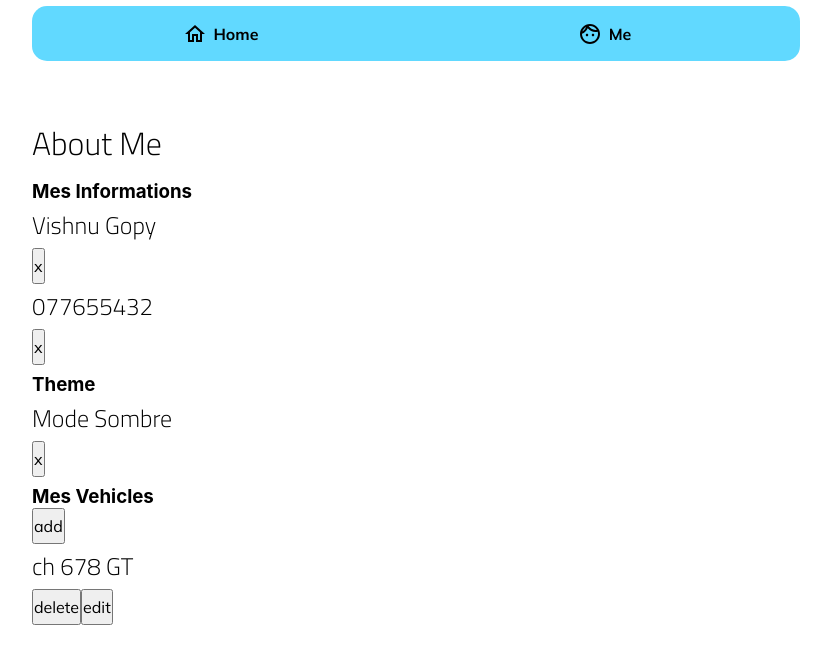
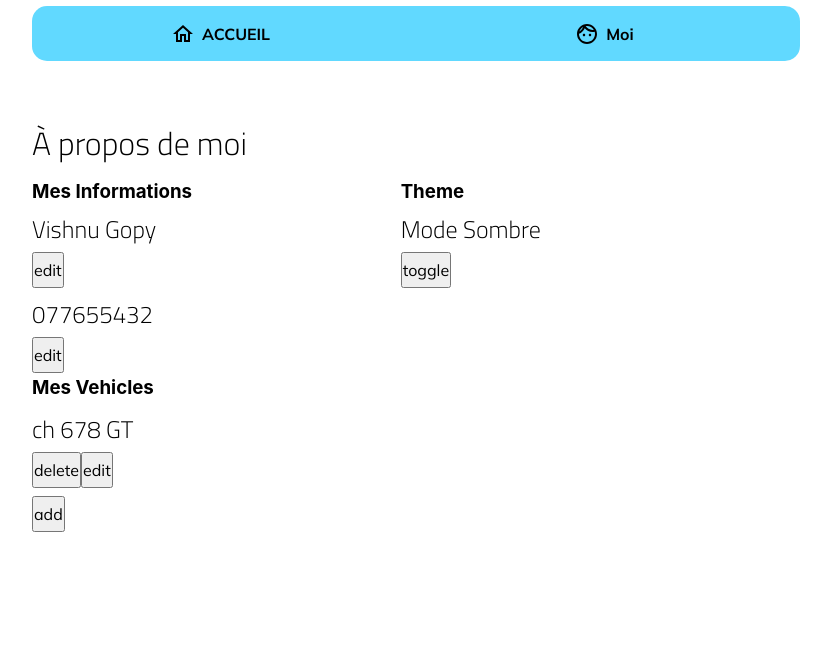
Before and after one commit to AlertnGo/AlertngoFront, a React (Create React App) app: page /me in a window 1280 px wide. Shown: the top 664 px of the page, without its empty margins (224-1055 px from the left). Built offline with nearby package versions, Linux system fonts and the light colour scheme.

Commit message:
working app

```diff
--- a/src/components/Header/index.js
+++ b/src/components/Header/index.js
@@ -11,14 +11,14 @@ function Header(props) {
         <Link to="/">
           <div className="navbutton borderleft">
             <HomeOutlinedIcon />
-            <p>Home</p>
+            <p>ACCUEIL</p>
           </div>
         </Link>
 
         <Link to="/me">
           <div className="navbutton borderright">
             <FaceOutlinedIcon />
-            <p>Me</p>
+            <p>Moi</p>
           </div>
         </Link>
 
--- a/src/components/MyProfile/index.js
+++ b/src/components/MyProfile/index.js
@@ -12,33 +12,32 @@ function MyProfile(props) {
 
   return (
     <section className="myprofile">
-      <section className="namesection">
+      <section className="devider">
         <h3>Mes Informations</h3>
         <div className="infos">
           <div className="infodiv">
             <h2>Vishnu Gopy</h2>
-            <button>x</button>
+            <button>edit</button>
           </div>
           <div className="infodiv">
             <h2>077655432</h2>
-            <button>x</button>
+            <button>edit</button>
           </div>
         </div>
       </section>
 
-      <section className="namesection">
+      <section className="devider">
         <h3>Theme</h3>
         <div className="infos">
           <div className="infodiv">
             <h2>Mode Sombre</h2>
-            <button>x</button>
+            <button>toggle</button>
           </div>
         </div>
       </section>
 
-      <section className="namesection">
+      <section className="devider">
         <h3>Mes Vehicles</h3>
-        <button>add</button>
         <div className="infos">
           <div className="infodiv">
             <h2>ch 678 GT</h2>
@@ -46,6 +45,7 @@ function MyProfile(props) {
             <button>edit</button>
           </div>
         </div>
+        <button>add</button>
       </section>
 
     </section>
--- a/src/components/MyProfile/style.scss
+++ b/src/components/MyProfile/style.scss
@@ -1,5 +1,21 @@
 @import "../../assets/main.scss";
 
 .myprofile{
+  display: flex;
+  flex-wrap: wrap;
+  justify-content: flex-start;
+  .devider{
+    width: 48%;
+    margin: 0%;
+    .infos{
+      .infodiv{
+        margin: 1% 0%;
 
+      }
+    }
+  }
+
+  .devider:nth-child(3){
+    width: 100%;
+  }
 }
--- a/src/components/Notification/index.js
+++ b/src/components/Notification/index.js
@@ -1,12 +1,12 @@
 import React, { useState, useEffect } from "react";
 import "./style.scss";
-import CloseOutlinedIcon from '@material-ui/icons/CloseOutlined';
+import HighlightOffOutlinedIcon from '@material-ui/icons/HighlightOffOutlined';
 
 function Notification(props) {
   return (
     <div className="notification">
       <p>{props.notif}</p>
-      <p  className="close" onClick={props.unsetfunction}><CloseOutlinedIcon/></p>
+      <p  className="close" onClick={props.unsetfunction}><HighlightOffOutlinedIcon/></p>
     </div>
   );
 }
--- a/src/components/Notification/style.scss
+++ b/src/components/Notification/style.scss
@@ -4,29 +4,26 @@
   width: auto;
   background: $lightmaincolor;
   margin: 1%;
-  padding: 0% 0% 0.2% 2%;
+  padding: 1%;
   border: 1px solid black;
-  border-left: 5px solid black;
+  border-radius: 5px;
   position: fixed;
   bottom: 0;
   left: 0;
   display: flex;
-  justify-content: space-around;
+  justify-content: space-between;
+  align-items: center;
   text-align: left;
 
-
-
   .close {
-    display: block;
     color: $black;
-    margin: auto 0;
+    margin:0 auto;
     cursor: pointer;
-    padding: 1%;
-    font-size: 3vh;
     width: 20%;
     text-align: center;
+    align-items: center;
 
-    &:hover{
+    &:hover {
       color: $darkmaincolor;
     }
   }
--- a/src/pages/Home/index.js
+++ b/src/pages/Home/index.js
@@ -42,7 +42,7 @@ console.log(userInfo);
 
   return (
     <main>
-      <h1>Home</h1>
+      <h1>ACCUEIL</h1>
       <section>
         <form className="mainform">
           <label>
@@ -60,7 +60,7 @@ console.log(userInfo);
             />
           </label>
           <button className="mainbutton" onClick={getCar}>
-            <p>Search</p>
+            <p>Rechercher</p>
             <SearchOutlinedIcon />
           </button>
         </form>
--- a/src/pages/Me/index.js
+++ b/src/pages/Me/index.js
@@ -6,7 +6,7 @@ import MyProfile from "../../components/MyProfile";
 const Me = (props) => {
   return (
     <main>
-      <h1>About Me</h1>
+      <h1>À propos de moi</h1>
       <section className="me">
         <MyProfile />
       </section>
```
